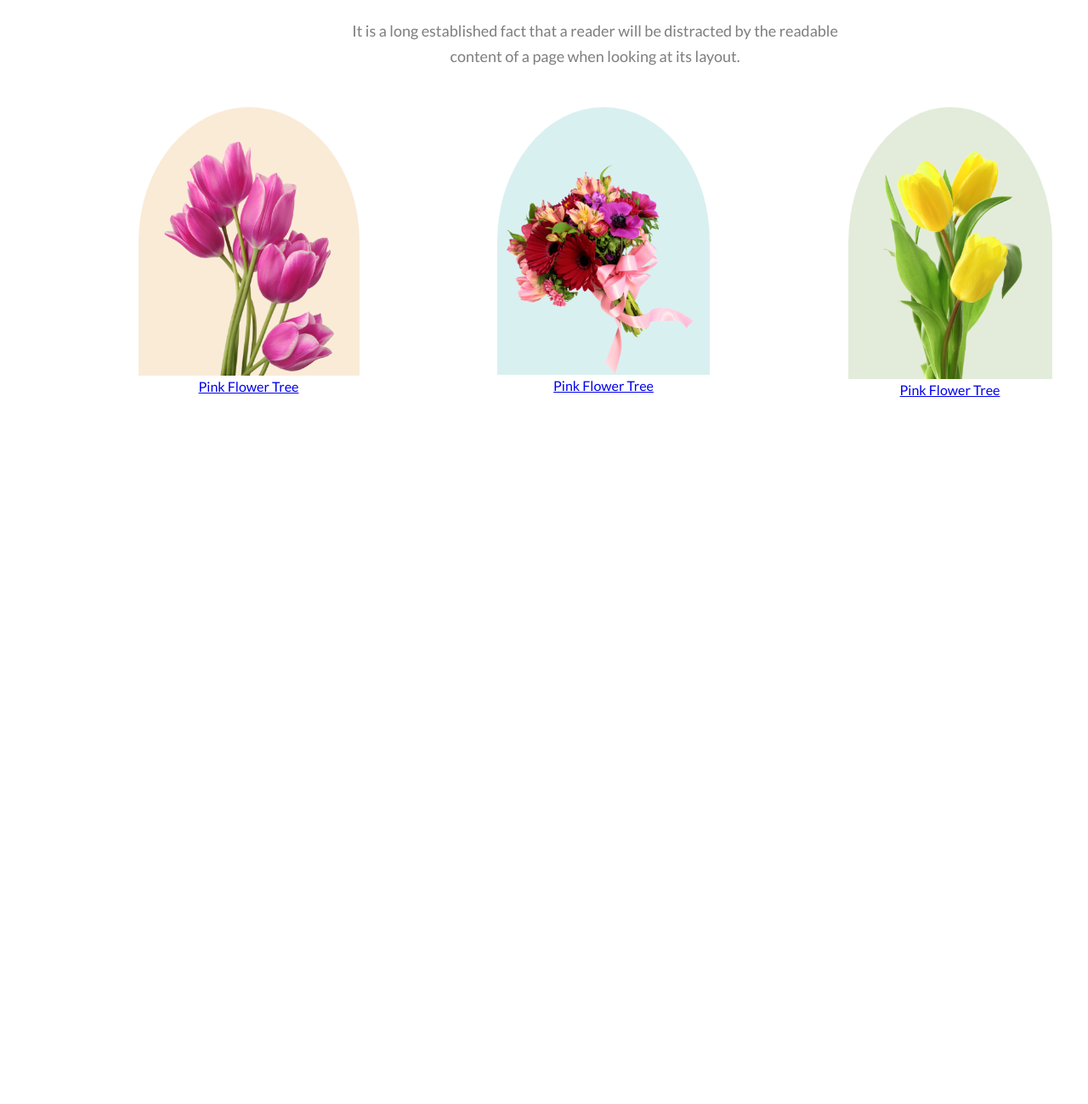
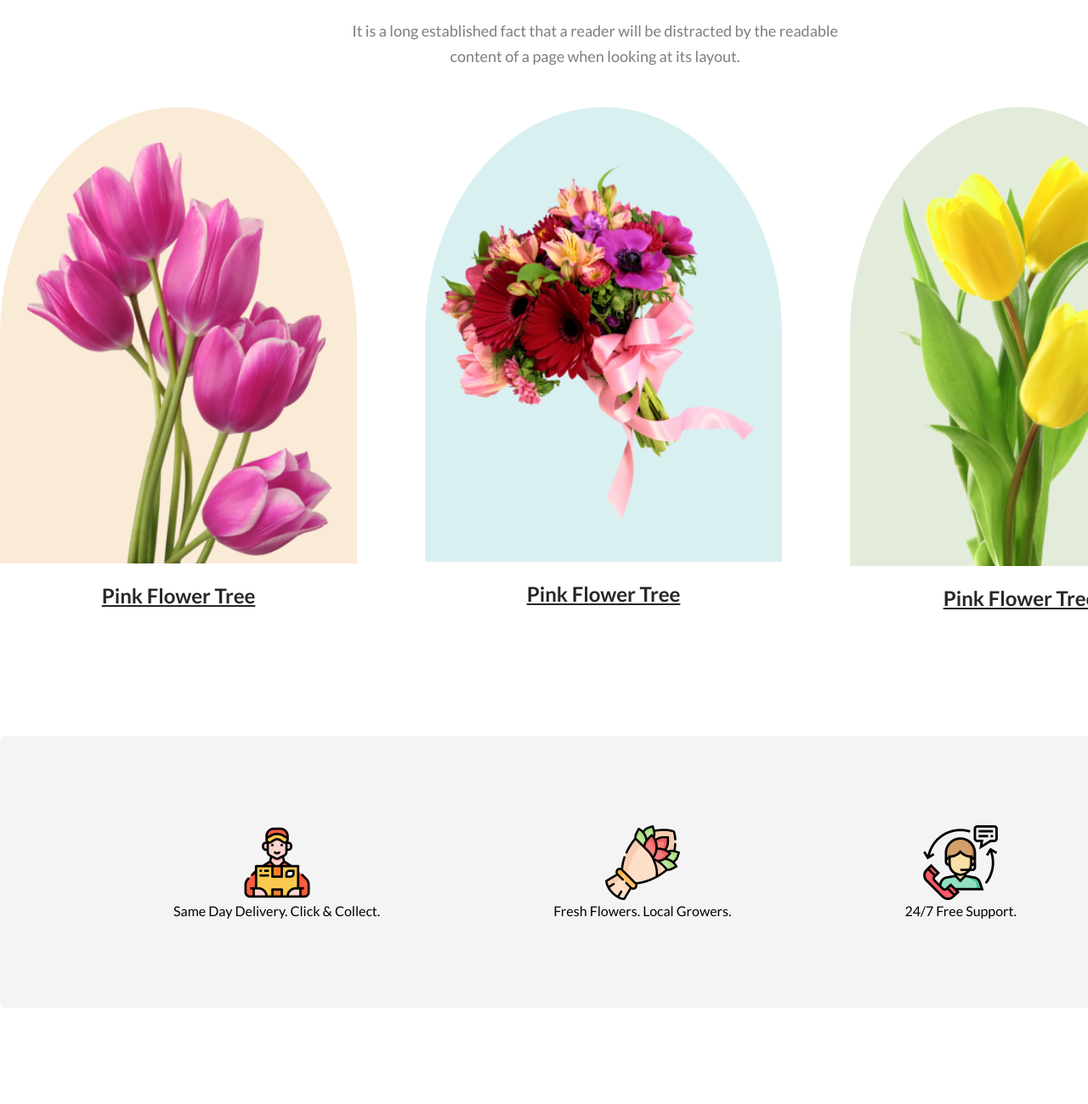
Before and after one commit to anik558363/flower-shop-assignment, a plain HTML site: page index.html in a window 1280 px wide. Shown: the part 1041-2340 px from the top of the page at 85% size. Before the commit the page ends 1509 px from the top, so only its background shows below. Drawn offline with Linux system fonts and the light colour scheme.

Commit message:
background-img section is complte.

```diff
--- a/index.html
+++ b/index.html
@@ -61,24 +61,68 @@
                 looking at its layout.</p>
         </section>
 
-        <div class="section-img">
+
+        <!-- bones section -->
+        <section class="section-img">
             <div class="img-item-1 img-item">
                 <img src="images/pngwing 6.png" alt="">
                 <br>
-                <a href="#">Pink Flower Tree</a>
+                <a class="an" href="#">Pink Flower Tree</a>
             </div>
             <div class="img-item-2 img-item">
                 <img src="images/pngwing 5.png" alt="">
                 <br>
-                <a href="#">Pink Flower Tree</a>
+                <a class="an" href="#">Pink Flower Tree</a>
             </div>
             <div class="img-item-3 img-item">
                 <img src="images/pngwing 7.png" alt="">
                 <br>
-                <a href="#">Pink Flower Tree</a>
+                <a class="an" href="#">Pink Flower Tree</a>
             </div>
-        </div>
+        </section>
+
+
+        <!-- commenting section -->
+
+        <section class="commenting-container">
+            <div class="commenting-item">
+                <img src="images/Group 57.png" alt="">
+                <p>Same Day Delivery. Click & Collect.</p>
+            </div>
+            <div class="commenting-item">
+                <img src="images/Group 58.png" alt="">
+                <p>Fresh Flowers. Local Growers.</p>
+            </div>
+            <div class="commenting-item">
+                <img src="images/Group 59.png" alt="">
+                <p>24/7 Free Support.</p>
+            </div>
+        </section>
+
+
+        <!-- Hot Deal section -->
+        <section class="hot-deal-section">
+            <div class="anik">
+                <div class="hot-deal-info">
+                    <h3>Hot Deal ! Sale Up To 25% Off</h3>
+                    <p class="hot-deal-descripton">
+                        It is a long established fact that a reader will be distracted by the readable <br> content of a page when looking at its layout.
+                    </p>
+                    <button class="btn">
+                        Sign Up
+                    </button>
+                </div>
+                <div class="hot-deal-img">
+                    <img src="images/pngwing 8.png" alt="">
+                </div>
+            </div>
+        </section>
+
     </main>
+
+
+
+
 
     <!-- footer section -->
     <footer>
--- a/style/stylt.css
+++ b/style/stylt.css
@@ -133,29 +133,78 @@ main {
 /* images related style */
 
 .section-img {
-  display: flex;
-  justify-content: space-evenly;
+    display: flex;
+    justify-content: space-between;
+    gap: 32px;
 }
-.img-item{
+
+
+.img-item {
+    text-align: center;
+    padding-bottom: 20px;
+}
+
+.img-item .an {
+    color: #272727;
+    font-size: 24px;
+    font-weight: 700;
+
+}
+
+
+.img-item-1 img {
+    width: 360px;
+    background-color: antiquewhite;
+    padding: 40px 30px 0px 30px;
+    /* padding-bottom: 10px; */
+    border-radius: 50% 50% 0% 0%;
+    margin-bottom: 20px;
+}
+
+.img-item-2 img {
+    width: 420px;
+    background-color: #0597A026;
+    padding: 65px 0px 50px 0px;
+    border-radius: 50% 50% 0% 0%;
+    margin-bottom: 20px;
+}
+
+.img-item-3 img {
+    width: 360px;
+    background-color: #477D1126;
+    padding: 0px 20px 0px 20px;
+    border-radius: 50% 50% 0% 0%;
+    margin-bottom: 20px;
+}
+
+/* commenting section */
+
+.commenting-container {
+    display: flex;
+    justify-content: space-evenly;
+    align-items: center;
+    margin-top: 128px;
+    height: 320px;
+    border-radius: 8px;
+    background: rgba(39, 39, 39, 0.05);
+    margin-bottom: 125px;
+}
+
+.commenting-item {
     text-align: center;
 }
-.img-item-1 img{
-    width: 200px;
+
+/* hot-deal related style */
+
+.anik{
     background-color: antiquewhite;
-    padding: 40px 30px 0px  30px;
-    /* padding-bottom: 10px; */
-    border-radius: 50% 50% 0% 0%;
+
 }
-.img-item-2 img{
-    width: 250px;
-    background-color: #0597A026;
-    padding: 65px 0px 0px 0px;
-    border-radius: 50% 50% 0% 0%;
+
+
+.hot-deal-section {
+    display: flex;
+    justify-content: center;
+    align-items: center;
+
 }
-.img-item-3 img{
-    width: 200px;
-    background-color: #477D1126;
-    padding: 20px;
-    padding-bottom: 0px;
-    border-radius: 50% 50% 0% 0%;
-}
```
